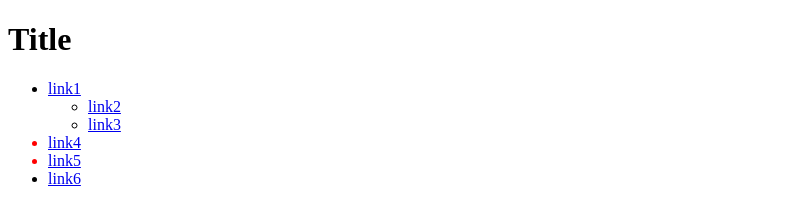
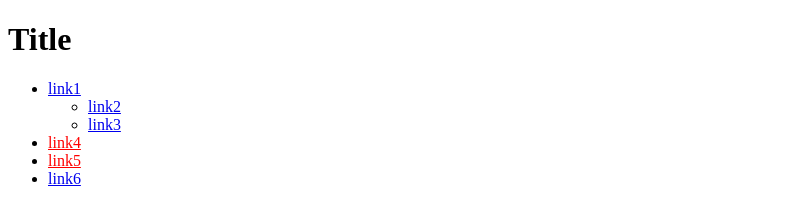
Before and after one commit to varvaramois/hw-7, a plain HTML site: page index.html in a window 1280 px wide. Shown: the top 209 px of the page, without its empty margins (0-798 px from the left). Drawn offline with Linux system fonts and the light colour scheme.

Commit message:
change in css

```diff
--- a/css/style.css
+++ b/css/style.css
@@ -1,6 +1,6 @@
-.text-list {
-    color: red;
-}
+a[href*="https"] {
+   color: red;
+  }
 ul + p {
     font-size: 24px;
 }
```
